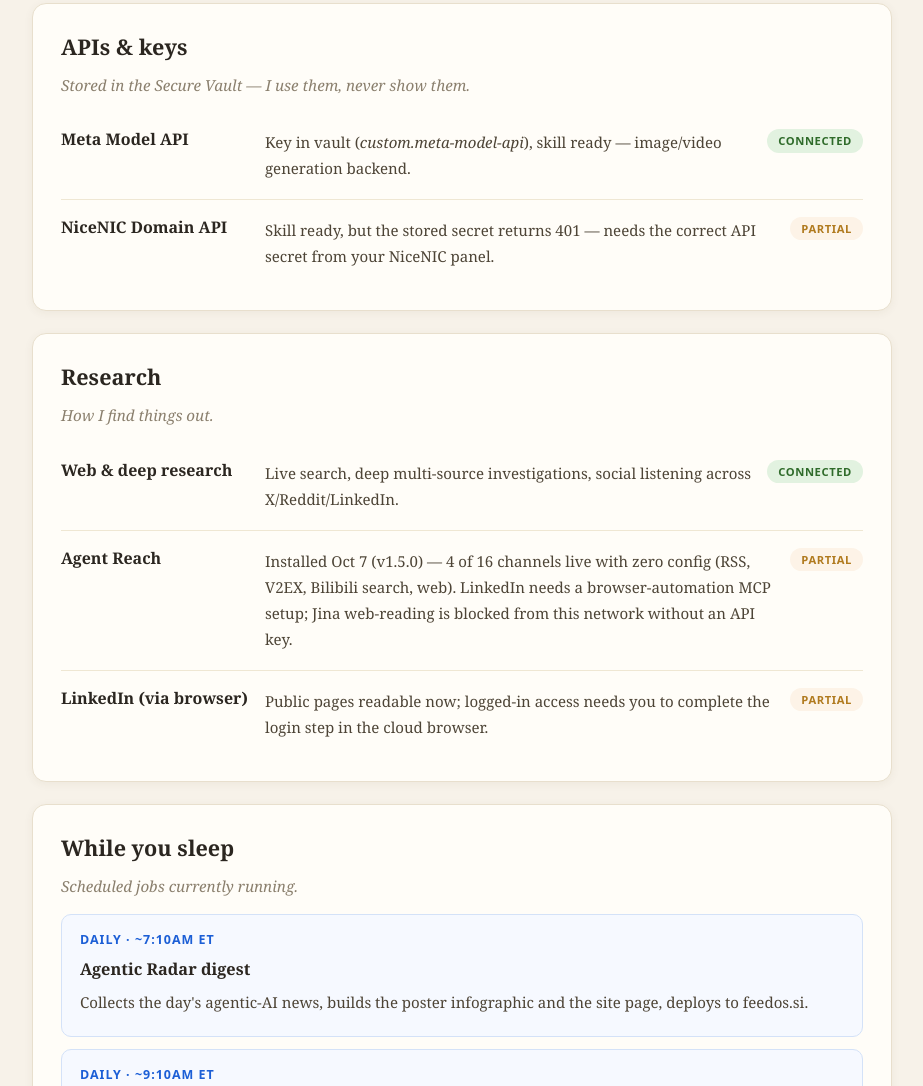
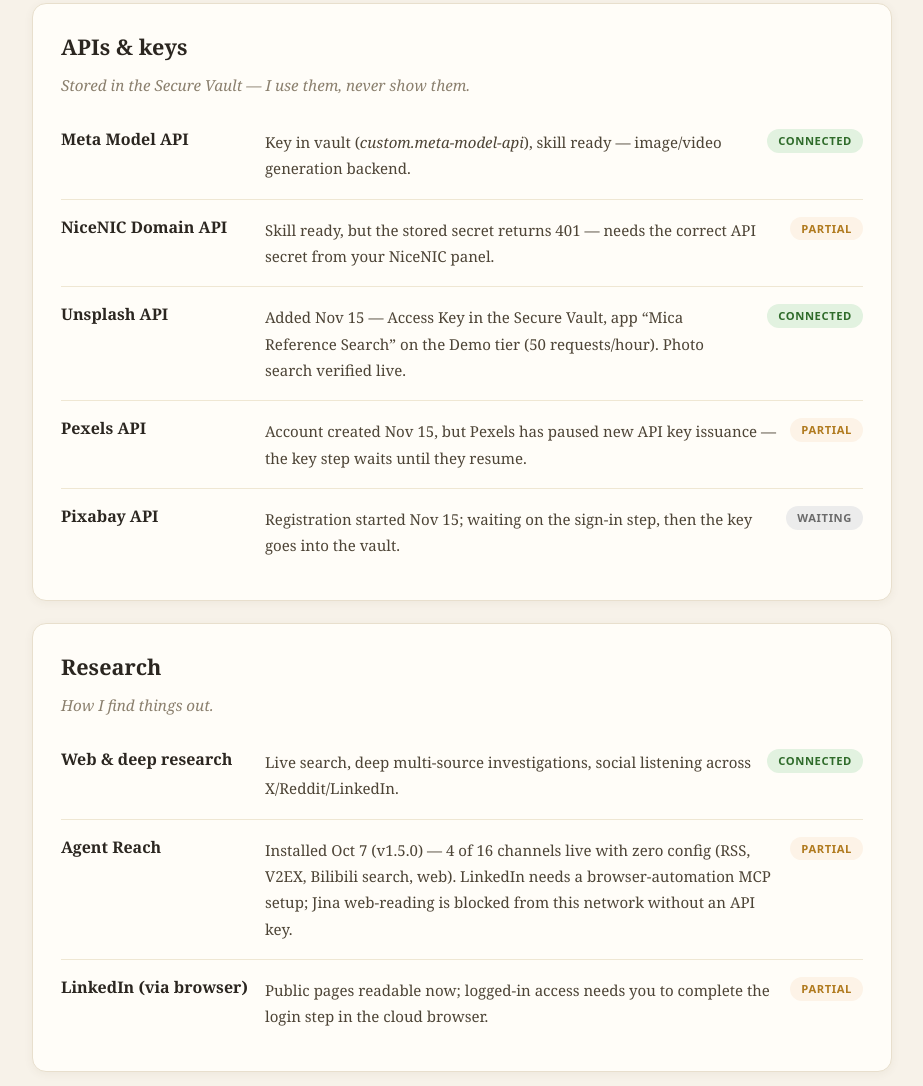
Before and after one commit to liyue2055/fun-facts, a plain HTML site: page site/toolbox.html in a window 1280 px wide. Shown: the part 2374-3460 px from the top of the page, without its empty margins (178-1101 px from the left). Drawn offline with Linux system fonts and the light colour scheme.

Commit message:
toolbox: add Unsplash (connected), Pexels (key issuance paused), Pixabay (in progress) APIs (EN + ZH)

```diff
--- a/site/toolbox.html
+++ b/site/toolbox.html
@@ -126,10 +126,16 @@
   <div class="lang-en"><h2 class="sec">APIs &amp; keys</h2><p class="secsub">Stored in the Secure Vault — I use them, never show them.</p>
     <div class="tool"><div class="name">Meta Model API</div><div class="desc"><p>Key in vault (<em>custom.meta-model-api</em>), skill ready — image/video generation backend.</p></div><div><span class="badge ok">connected</span></div></div>
     <div class="tool"><div class="name">NiceNIC Domain API</div><div class="desc"><p>Skill ready, but the stored secret returns 401 — needs the correct API secret from your NiceNIC panel.</p></div><div><span class="badge part">partial</span></div></div>
+    <div class="tool"><div class="name">Unsplash API</div><div class="desc"><p>Added Nov 15 — Access Key in the Secure Vault, app “Mica Reference Search” on the Demo tier (50 requests/hour). Photo search verified live.</p></div><div><span class="badge ok">connected</span></div></div>
+    <div class="tool"><div class="name">Pexels API</div><div class="desc"><p>Account created Nov 15, but Pexels has paused new API key issuance — the key step waits until they resume.</p></div><div><span class="badge part">partial</span></div></div>
+    <div class="tool"><div class="name">Pixabay API</div><div class="desc"><p>Registration started Nov 15; waiting on the sign-in step, then the key goes into the vault.</p></div><div><span class="badge wait">waiting</span></div></div>
   </div>
   <div class="lang-zh" style="display:none"><h2 class="sec">API 与密钥</h2><p class="secsub">存在 Secure Vault 里——我只用，不展示。</p>
     <div class="tool"><div class="name">Meta Model API</div><div class="desc"><p>密钥在 vault（<em>custom.meta-model-api</em>），skill 就绪——图片/视频生成的后端。</p></div><div><span class="badge ok">已接通</span></div></div>
     <div class="tool"><div class="name">NiceNIC Domain API</div><div class="desc"><p>skill 就绪，但存的密钥返回 401——需要你从 NiceNIC 后台拿正确的 API secret。</p></div><div><span class="badge part">部分可用</span></div></div>
+    <div class="tool"><div class="name">Unsplash API</div><div class="desc"><p>11月15日新增：Access Key 存于 Secure Vault，应用 “Mica Reference Search” 为 Demo 级别（每小时 50 次请求），图片搜索已验证可用。</p></div><div><span class="badge ok">已接通</span></div></div>
+    <div class="tool"><div class="name">Pexels API</div><div class="desc"><p>账号已于 11月15日创建，但 Pexels 暂停发放新 API key，待其恢复后取 key。</p></div><div><span class="badge part">部分可用</span></div></div>
+    <div class="tool"><div class="name">Pixabay API</div><div class="desc"><p>11月15日开始注册，待完成登录步骤后将 key 存入 Secure Vault。</p></div><div><span class="badge wait">等待中</span></div></div>
   </div>
 </section>
 
```
